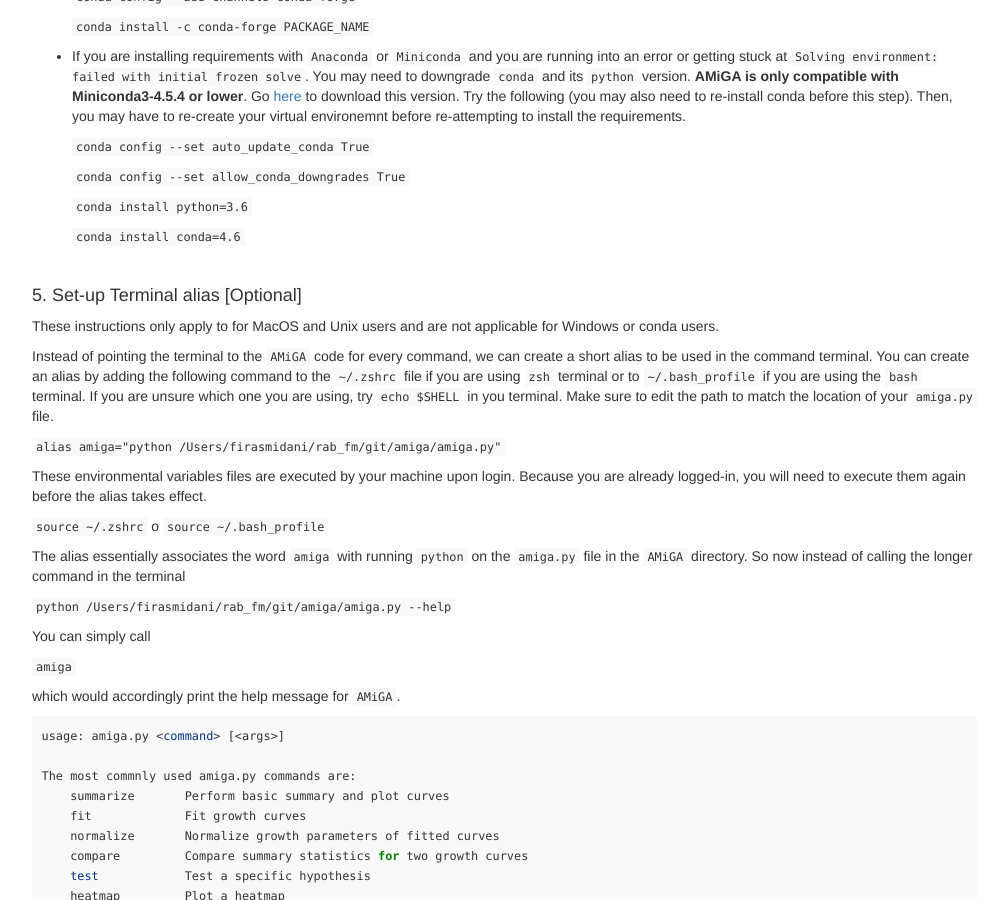
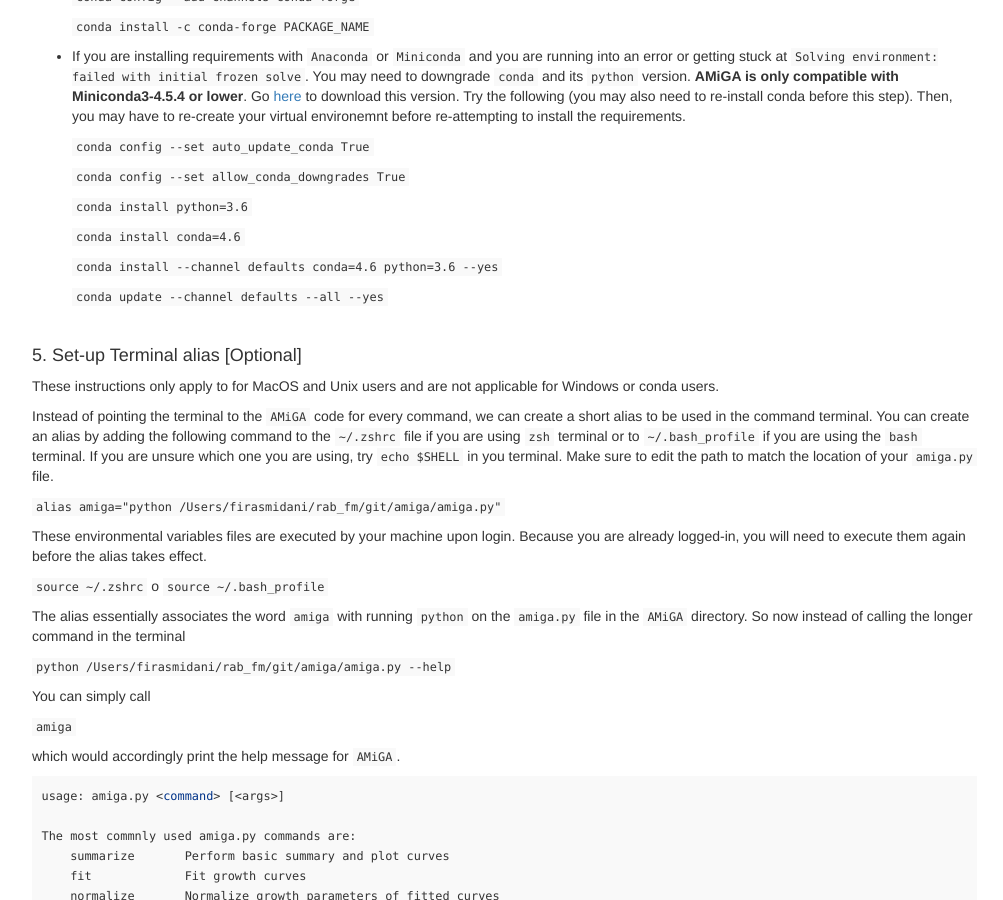
Before and after one commit to firasmidani/amiga, a Jekyll site: the page built from docs/_posts/2020-03-23-installation.md, in a window 1280 px wide and 900 px high, scrolled down 2627 px. Shown: the whole window, without its empty margins (233-1236 px from the left). Built offline with Jekyll 4.4.1, drawn with Linux system fonts in a browser that asks for light colours.

Commit message:
docs: updated installation instructions

```diff
--- a/docs/_posts/2020-03-23-installation.md
+++ b/docs/_posts/2020-03-23-installation.md
@@ -158,6 +158,11 @@
 
     `conda install conda=4.6`
 
+    `conda install --channel defaults conda=4.6 python=3.6 --yes`
+
+    `conda update --channel defaults --all --yes`
+
+
 
 
 <br />
```
